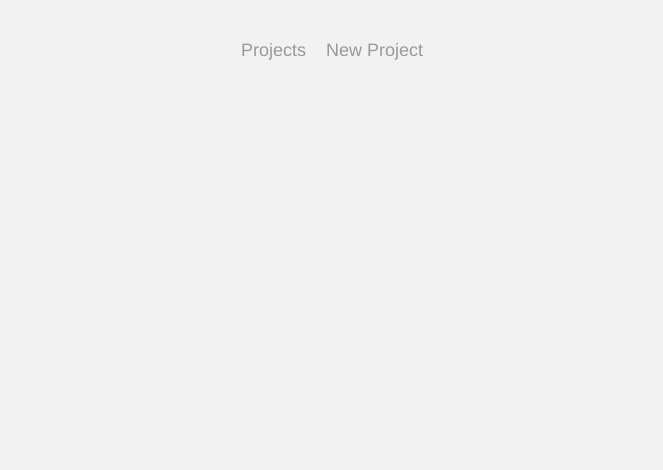
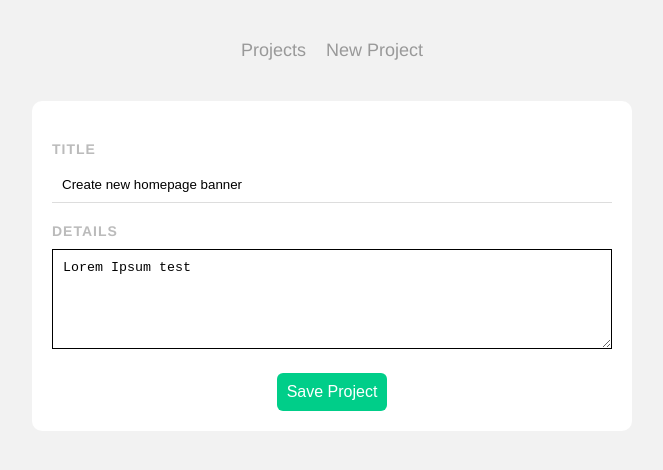
Before and after one commit to candelariajr/project-planner, a Vue app: page /projects/1 in a window 1280 px wide. Before the commit this address had no page. Shown: the top 470 px of the page, without its empty margins (308-971 px from the left). Built offline with nearby package versions, Linux system fonts and the light colour scheme; data requests are answered from the project's data file.

Commit message:
Added edit functionality - de-scoped form CSS

```diff
--- a/data/db.json
+++ b/data/db.json
@@ -3,17 +3,17 @@
     {
       "id": 1,
       "title": "Create new homepage banner",
-      "details": "Lorem Ipsum",
+      "details": "Lorem Ipsum test",
       "complete": false
     },
     {
       "id": 2,
-      "title": "Make Marketing email",
+      "title": "Make Marketing email again",
       "details": "Lorem Ipsum",
       "complete": true
     },
     {
-      "title": "dfgfdg",
+      "title": "Start spelling things correctly",
       "details": "dfgdfg",
       "complete": false,
       "id": 5
--- a/src/components/SingleProject.vue
+++ b/src/components/SingleProject.vue
@@ -12,7 +12,13 @@
         Instead of keying off one symbol per character like regular fonts,
         it keys off of groups of characters for a symbol.
         -->
-        <span class="material-icons">edit</span>
+        <router-link :to="{name: 'EditProject', params:{ id: project.id}}">
+          <!--
+          Note: name comes from the NAME specified in the routes, not the name of the component
+          The ability to get project info is passed by Home.Vue in the use of this component
+          -->
+          <span class="material-icons">edit</span>
+        </router-link>
         <span @click="deleteProject" class="material-icons">delete</span>
         <span @click="toggleComplete" class="material-icons check">done</span>
       </div>
@@ -39,6 +45,7 @@ export default {
     }
   },
   methods:{
+    //Note: Edit doesn't have a method here as Edit is handled by a route to a form in another view
     deleteProject(){
       //this works with the json-server
       fetch(this.uri, {
--- a/src/main.js
+++ b/src/main.js
@@ -1,7 +1,6 @@
 import { createApp } from 'vue'
 import App from './App.vue'
 import router from './router'
-console.log("MAIN.JS!!");
 createApp(App).use(router).mount('#app')
 // Import the ability to createApp (make a new Vue instance)
 // Get the root/common container called 'App'
--- a/src/router/index.js
+++ b/src/router/index.js
@@ -1,6 +1,7 @@
 import { createRouter, createWebHistory } from 'vue-router'
 import Home from '../views/Home.vue'
 import AddProject from "@/views/AddProject";
+import Edit from "@/views/Edit";
 
 const routes = [
   {
@@ -15,6 +16,13 @@ const routes = [
     path: '/add',
     name: 'AddProject',
     component: AddProject
+  },
+  {
+    path: '/projects/:id',
+    name: 'EditProject',
+    component: Edit,
+    //allows access to parameters fed to this component/view
+    props: true
   }
 ]
 
--- a/src/views/AddProject.vue
+++ b/src/views/AddProject.vue
@@ -40,7 +40,8 @@ export default {
 }
 </script>
 
-<style scoped>
+<!-- de-scoped to allow edit page to use this form CSS-->
+<style>
 form{
   background: white;
   padding: 20px;
--- /dev/null
+++ b/src/views/Edit.vue
@@ -0,0 +1,49 @@
+<template>
+  <form @submit.prevent="saveProject">
+    <label for="title">Title</label>
+    <!-- Bind the inputs of these fields to the data object in real time-->
+    <input id="title" type="text" required v-model="title">
+    <label for="details">Details</label>
+    <textarea id="details" required v-model="details"></textarea>
+    <button>Save Project</button>
+  </form>
+</template>
+
+<script>
+export default {
+  name: "Edit",
+  props: ['id'],
+  data(){
+    return {
+      title: '',
+      details: '',
+      uri: "http://localhost:3000/projects/" + this.id
+    }
+  },
+  mounted(){
+    fetch(this.uri)
+      .then(res => res.json())
+      .then(data =>  {
+        //this sets the local model = to what was received from the GET request
+        this.title = data.title;
+        this.details = data.details;
+      })
+      .catch(err => console.log(err));
+  },
+  methods:{
+    saveProject(){
+      fetch(this.uri, {
+        method: 'PATCH',
+        headers: {'Content-Type': 'application/json'},
+        body: JSON.stringify({title: this.title, details: this.details})
+      }).then(() => {
+        this.$router.push('/');
+      }).catch(err => console.log(err));
+    }
+  }
+}
+</script>
+
+<style scoped>
+
+</style>
```
